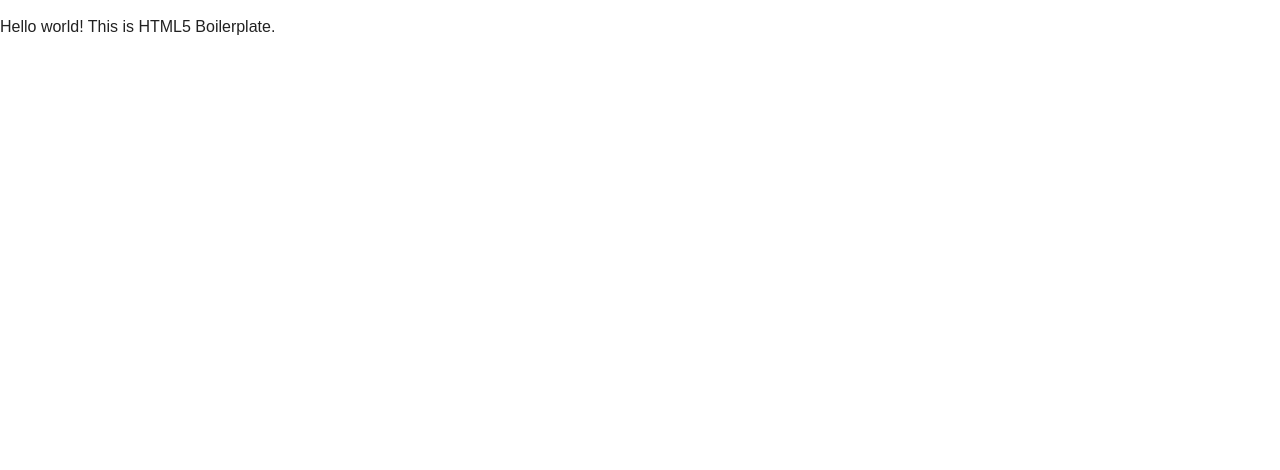
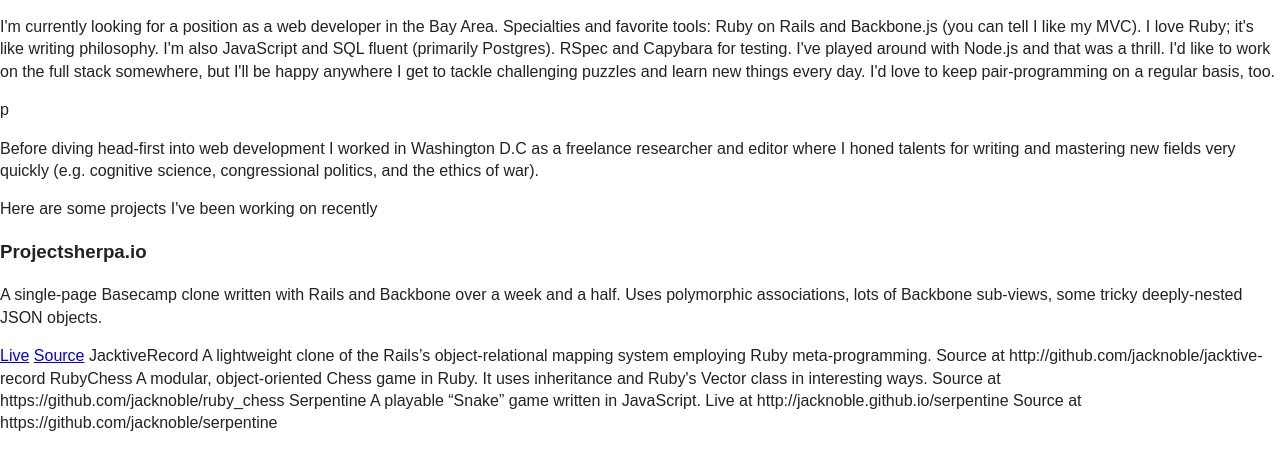
Before and after one commit to jacknoble/jacknoble.github.io, a plain HTML site: page index.html in a window 1280 px wide. Drawn offline with nearby package versions, Linux system fonts and the light colour scheme.

Commit message:
add summary, start projects

```diff
--- a/index.html
+++ b/index.html
@@ -22,7 +22,29 @@
         <![endif]-->
 
         <!-- Add your site or application content here -->
-        <p>Hello world! This is HTML5 Boilerplate.</p>
+        <p>I'm currently looking for a position as a web developer in the Bay Area. Specialties and favorite tools: Ruby on Rails and Backbone.js (you can tell I like my MVC). I love Ruby; it's like writing philosophy. I'm also JavaScript and SQL fluent (primarily Postgres). RSpec and Capybara for testing. I've played around with Node.js and that was a thrill. I'd like to work on the full stack somewhere, but I'll be happy anywhere I get to tackle challenging puzzles and learn new things every day. I'd love to keep pair-programming on a regular basis, too.</p>p
+
+        <p>Before diving head-first into web development I worked in Washington D.C as a freelance researcher and editor where I honed talents for writing and mastering new fields very quickly (e.g. cognitive science, congressional politics, and the ethics of war).</p>
+
+        <p> Here are some projects I've been working on recently</p>
+
+        <h3>Projectsherpa.io</h3>
+        <p>A single-page Basecamp clone written with Rails and Backbone over a week and a half. Uses polymorphic associations, lots of Backbone sub-views, some tricky deeply-nested JSON objects.</p>
+        <a href="http://projectsherpa.io">Live</a>
+        <a href="http://github.com/jacknoble/projectsherpa">Source</a>
+JacktiveRecord
+A lightweight clone of the Rails’s object-relational mapping system employing Ruby meta-programming.
+Source at http://github.com/jacknoble/jacktive-record
+RubyChess
+A modular, object-oriented Chess game in Ruby. It uses inheritance and Ruby's Vector class in interesting ways.
+Source at https://github.com/jacknoble/ruby_chess
+Serpentine
+A playable “Snake” game written in JavaScript.
+Live at http://jacknoble.github.io/serpentine
+Source at https://github.com/jacknoble/serpentine
+
+
+
 
         <script src="//ajax.googleapis.com/ajax/libs/jquery/1.10.2/jquery.min.js"></script>
         <script>window.jQuery || document.write('<script src="js/vendor/jquery-1.10.2.min.js"><\/script>')</script>
```
Also changed, not shown: apple-touch-icon-precomposed.png (deleted), favicon.ico (deleted), humans.txt (deleted), robots.txt (deleted), 2 other files.
